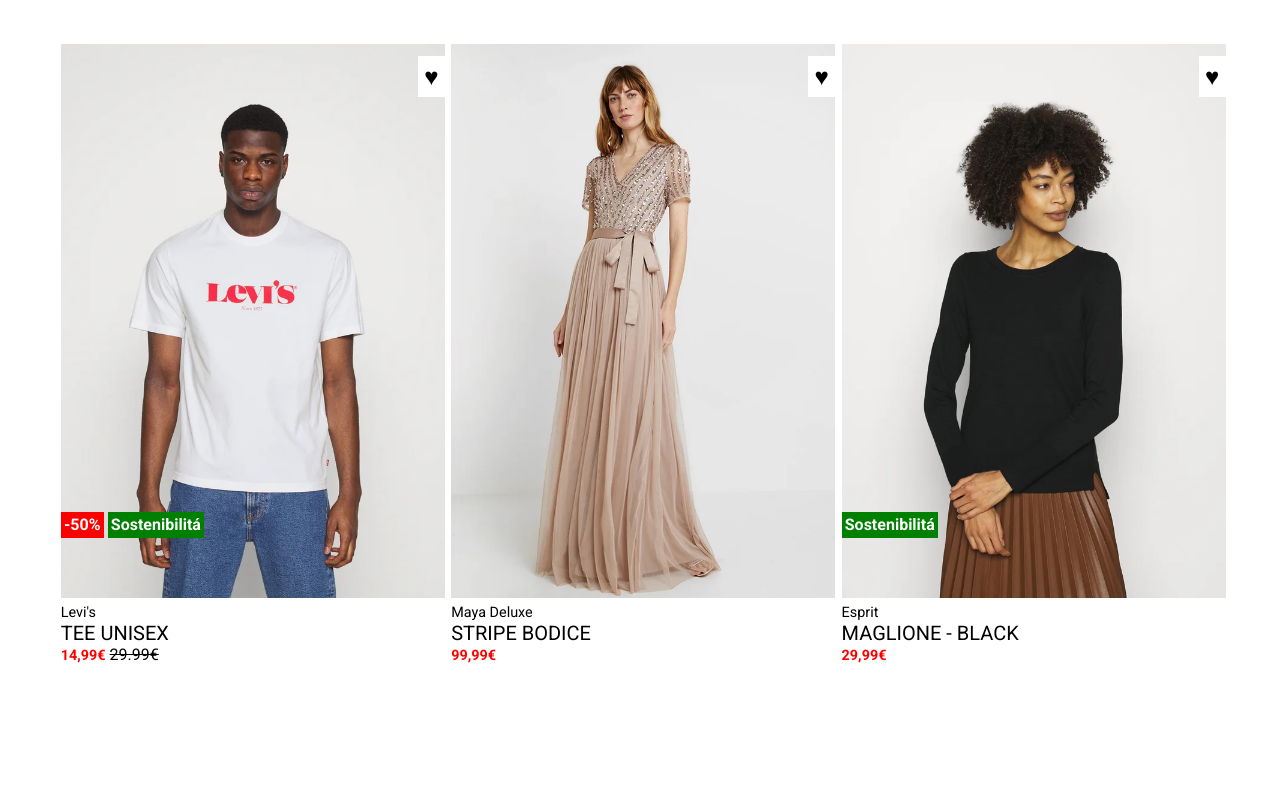
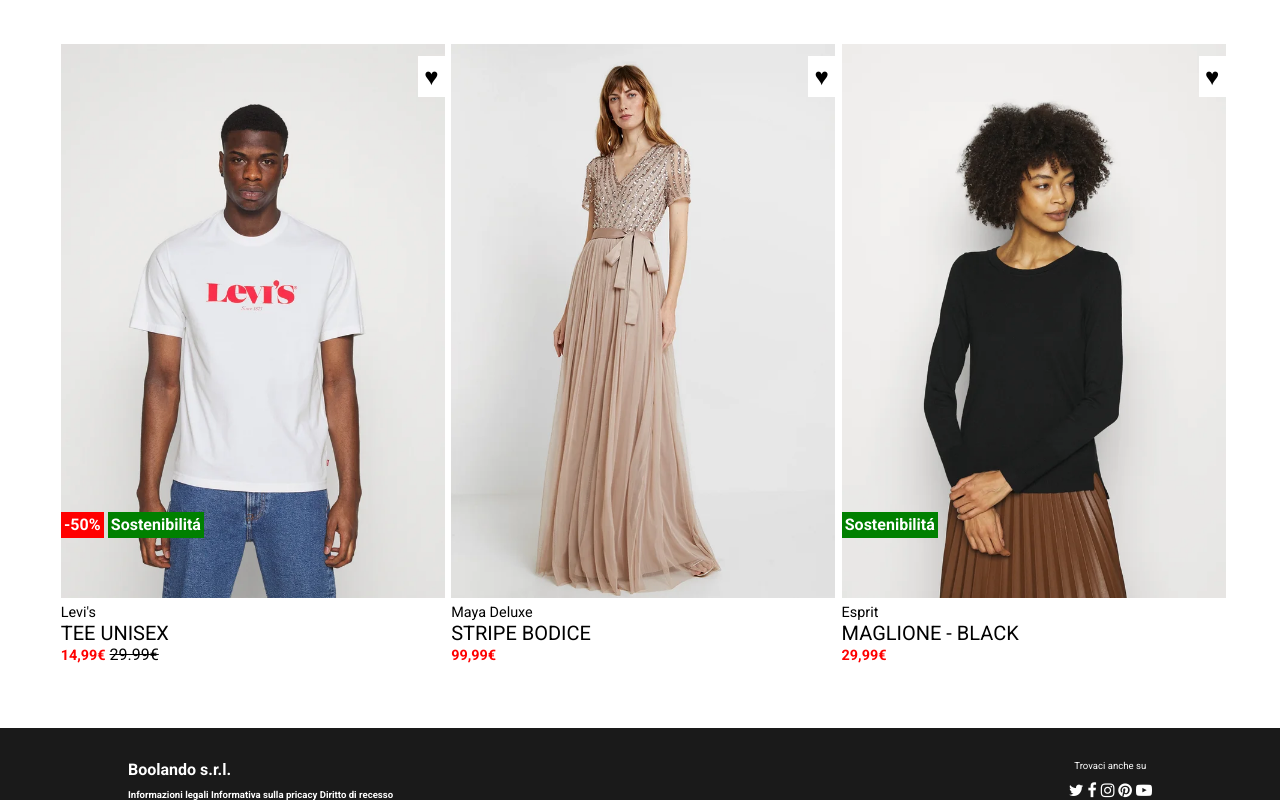
Before and after one commit to MarioBroi/html-css-boolando, a plain HTML site: page index.html in a window 1280 px wide. Shown: the part 764-1564 px from the top of the page. Before the commit the page ends 1492 px from the top, so only its background shows below. Drawn offline with Linux system fonts and the light colour scheme.

Commit message:
add footer section

```diff
--- a/assets/css/style.css
+++ b/assets/css/style.css
@@ -33,9 +33,14 @@ body {
     display: flex;
 }
 
+
 .flex-center {
     justify-content: center;
     align-items: center;
+}
+
+.flex-space-btwn {
+    justify-content: space-between;
 }
 
 a {
@@ -151,3 +156,35 @@ div.product span {
 }
 
 /* #endregion Main */
+
+/* #region Footer */
+
+.site-footer {
+    background-color: var(--booleando-darker);
+}
+
+.company {
+    font-weight: 800;
+    color: var(--booleando-lighter);
+    text-align: left;
+    padding-top: 2rem;
+}
+
+.info {
+    font-size: 0.6rem;
+    padding-top: 0.6rem;
+}
+
+.socials {
+    color: var(--booleando-lighter);
+    text-align: center;
+    padding-top: 2rem;
+    font-size: 0.6rem;
+}
+
+.socials-icons {
+    padding-top: 0.6rem;
+    font-size: 1rem;
+}
+
+/* #endregion Footer */
--- a/index.html
+++ b/index.html
@@ -244,6 +244,54 @@
 
     <footer class="site-footer">
 
+        <div class="container d-flex">
+
+            <div class="company">
+
+                Boolando s.r.l.
+
+                <div class="info">
+
+                    <a href="#">Informazioni legali </a>
+
+                    <a href="#"> Informativa sulla pricacy </a>
+
+                    <a href="#"> Diritto di recesso</a>
+
+                </div>
+
+            </div>
+            <!-- /company info -->
+
+            <div class="socials">
+                Trovaci anche su
+
+                <div class="socials-icons">
+
+                    <a href="#">
+                        <i class="fa fa-twitter" aria-hidden="true"></i>
+                    </a>
+                    <a href="#">
+                        <i class="fa fa-facebook-f" aria-hidden="true"></i>
+                    </a>
+                    <a href="#">
+                        <i class="fa fa-instagram" aria-hidden="true"></i>
+                    </a>
+                    <a href="#">
+                        <i class="fa fa-pinterest" aria-hidden="true"></i>
+                    </a>
+                    <a href="#">
+                        <i class="fa fa-youtube-play" aria-hidden="true"></i>
+                    </a>
+
+                </div>
+
+            </div>
+            <!-- /socials -->
+
+        </div>
+        <!-- /footer container -->
+
     </footer>
     <!-- /.site-footer -->
 
```
